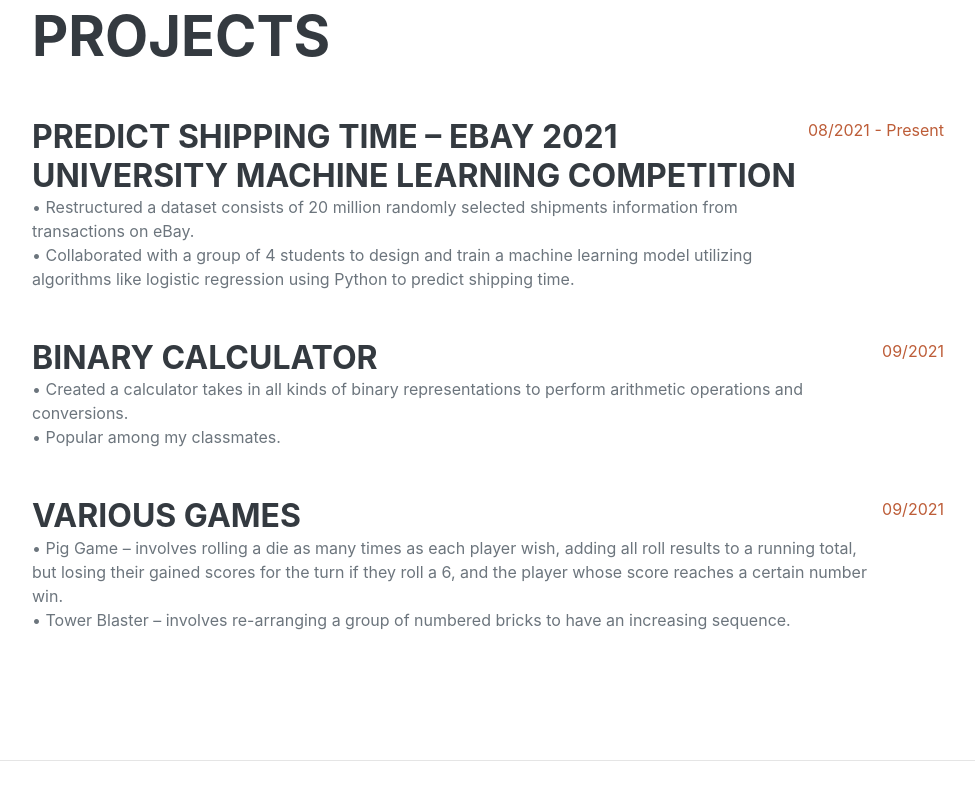
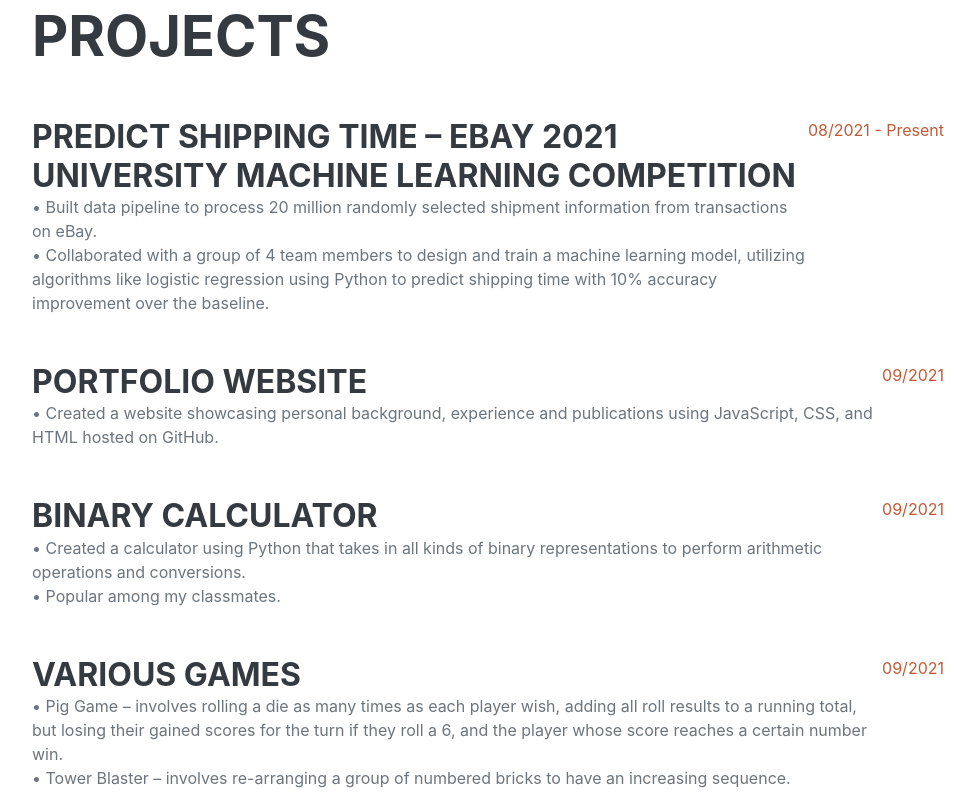
Before and after one commit to Jackhasaresume/Jackhasaresume.github.io, a plain HTML site: page index.html in a window 1280 px wide. Shown: the part 1679-2484 px from the top of the page, without its empty margins (288-1263 px from the left). Drawn offline with nearby package versions, Linux system fonts and the light colour scheme; a web font is replaced by a local one.

Commit message:
Update index.html

```diff
--- a/index.html
+++ b/index.html
@@ -51,8 +51,8 @@
 
                     <p class="lead mb-5"> Currently, I am a computer science graduate student at University of Pennsylvania. I am actively looking for software engineer internships, part-time and full-time opportunities. </p>
                     <p class="lead mb-0"> Technical Skills </p>
-                    <p class="lead mb-0"> Languages: Python, C/C++, Java, JavaScript, Matlab, R and R studio </p>
-                    <p class="lead mb-0"> Tools: Visual Studio, Eclipse, GitHub, PyCharm, IntelliJ IDEA, Jupyter Notebook, LaTeX, CircuitLab </p>
+                    <p class="lead mb-0"> Languages: Python, C/C++, Java, JavaScript, CSS, HTML, Matlab, R and R studio </p>
+                    <p class="lead mb-0"> Tools: Visual Studio, Eclipse, PyCharm, IntelliJ IDEA, Jupyter Notebook, GitHub, LaTeX, CircuitLab </p>
                     <p class="lead mb-5"> </p>
 
                     <div class="social-icons">
@@ -104,16 +104,24 @@
                     <div class="d-flex flex-column flex-md-row justify-content-between mb-5">
                         <div class="flex-grow-1">
                             <h3 class="mb-0">Predict Shipping Time – eBay 2021 University Machine Learning Competition</h3>
-                            <p class="mb-0">  •  Restructured a dataset consists of 20 million randomly selected shipments information from transactions on eBay. </p>
-                            <p class="mb-0">  •  Collaborated with a group of 4 students to design and train a machine learning model utilizing algorithms like logistic regression using Python to predict shipping time. </p>
+                            <p class="mb-0">  •  Built data pipeline to process 20 million randomly selected shipment information from transactions on eBay. </p>
+                            <p class="mb-0">  •	 Collaborated with a group of 4 team members to design and train a machine learning model, utilizing algorithms like logistic regression using Python to predict shipping time with 10% accuracy improvement over the baseline. </p>
                         </div>
                         <div class="flex-shrink-0"><span class="text-primary">08/2021 - Present</span></div>
                     </div>
 
                     <div class="d-flex flex-column flex-md-row justify-content-between mb-5">
                         <div class="flex-grow-1">
+                            <h3 class="mb-0">Portfolio Website</h3>
+                            <p class="mb-0">  •  Created a website showcasing personal background, experience and publications using JavaScript, CSS, and HTML hosted on GitHub. </p>
+                        </div>
+                        <div class="flex-shrink-0"><span class="text-primary">09/2021</span></div>
+                    </div>
+
+                    <div class="d-flex flex-column flex-md-row justify-content-between mb-5">
+                        <div class="flex-grow-1">
                             <h3 class="mb-0">Binary Calculator</h3>
-                            <p class="mb-0">  •  Created a calculator takes in all kinds of binary representations to perform arithmetic operations and conversions. </p>
+                            <p class="mb-0">  •  Created a calculator using Python that takes in all kinds of binary representations to perform arithmetic operations and conversions. </p>
                             <p class="mb-0">  •  Popular among my classmates. </p>
                         </div>
                         <div class="flex-shrink-0"><span class="text-primary">09/2021</span></div>
```
